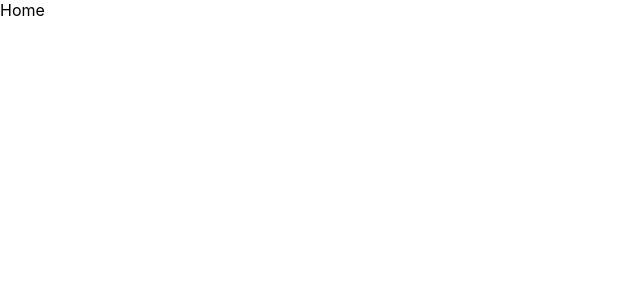
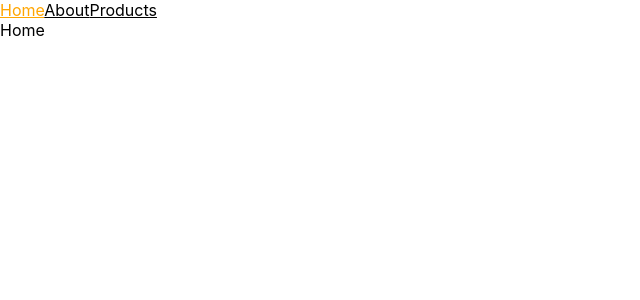
Before and after one commit to VadimKorobec/react-router, a React (Create React App) app: page / in a window 1280 px wide. Shown: the top 300 px of the page, without its empty margins (0-640 px from the left). Built offline with nearby package versions, Linux system fonts and the light colour scheme.

Commit message:
Update App.js

```diff
--- a/src/App.js
+++ b/src/App.js
@@ -1,16 +1,42 @@
-import { Route, Routes } from "react-router-dom";
+import { NavLink, Route, Routes } from "react-router-dom";
 import { Home } from "./pages/Home";
 import { About } from "./pages/About";
 import { Products } from "./pages/Products";
 import { NotFound } from "./pages/NotFound";
+import { Mission } from "./pages/Mission";
+import { Team } from "./pages/Team";
+import { Reviews } from "./pages/Reviews";
+import styled from "styled-components";
+import { ProductDetails } from "./pages/ProductDetails";
+
+const StyledLink = styled(NavLink)`
+  color: black;
+
+  &.active {
+    color: orange;
+  }
+`;
 
 export const App = () => {
   return (
     <>
+      <nav>
+        <StyledLink to="/" end>
+          Home
+        </StyledLink>
+        <StyledLink to="/about">About</StyledLink>
+        <StyledLink to="/products">Products</StyledLink>
+      </nav>
+
       <Routes>
         <Route path="/" element={<Home />} />
-        <Route path="/about" element={<About />} />
+        <Route path="/about" element={<About />}>
+          <Route path="mission" element={<Mission />} />
+          <Route path="team" element={<Team />} />
+          <Route path="reviews" element={<Reviews />} />
+        </Route>
         <Route path="/products" element={<Products />} />
+        <Route path="/products/:productId" element={<ProductDetails />} />
         <Route path="*" element={<NotFound />} />
       </Routes>
     </>
```
